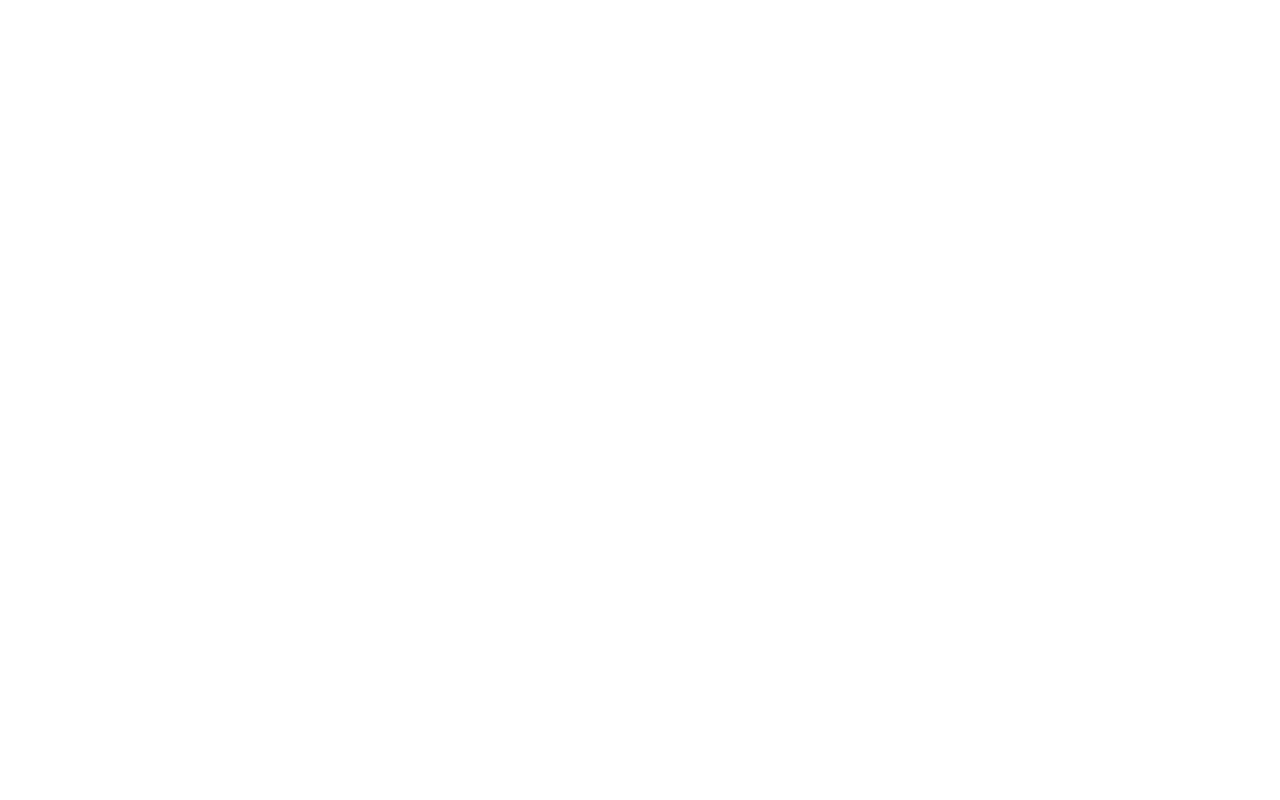
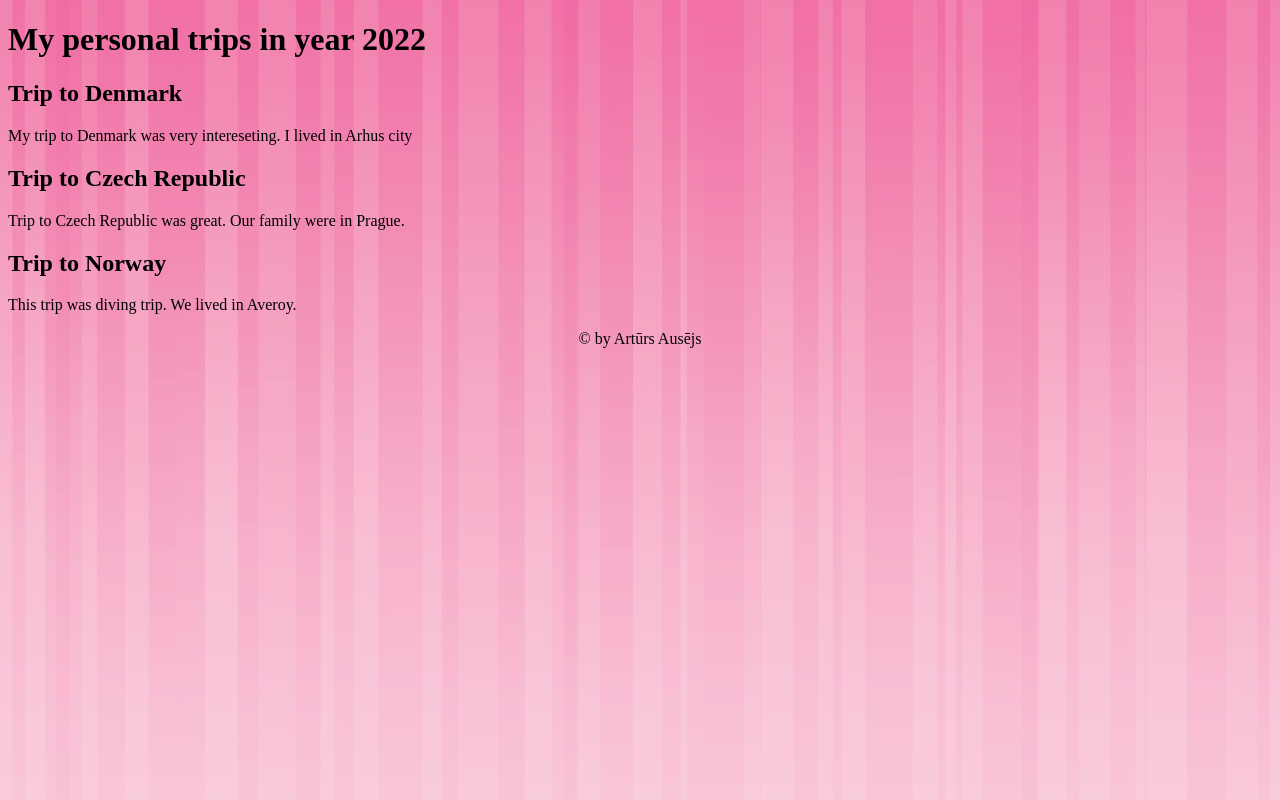
Before and after one commit to artursausejs/CS50xCourseWebsite, a plain HTML site: page index.html in a window 1280 px wide. Drawn offline with Linux system fonts and the light colour scheme.

Commit message:
HTML, CSS, folder with file.

```diff
--- a/index.html
+++ b/index.html
@@ -2,9 +2,26 @@
 <html>
   <!-- This is an HTML comment; build your site between these HTML tags -->
   <head>
-    <title>My web page</title>
+    <title>My trips in 2022.</title>
+    <link href="styles.css" rel="stylesheet">
+    <meta charset="utf-8">
   </head>
   <body>
-
+    <main>
+      <header><h1>My personal trips in year 2022</h1></header>
+      <article>
+        <h2>Trip to Denmark</h2>
+        <p>My trip to Denmark was very intereseting. I lived in Arhus city</p>
+      </article>
+      <article>
+        <h2>Trip to Czech Republic</h2>
+        <p>Trip to Czech Republic was great. Our family were in Prague.</p>
+      </article>
+      <article>
+        <h2>Trip to Norway</h2>
+        <p>This trip was diving trip. We lived in Averoy.</p>
+      </article>
+    </main>
+    <footer>&copy by Artūrs Ausējs</footer>
   </body>
 </html>
--- a/styles.css
+++ b/styles.css
@@ -1 +1,8 @@
 /* This is a CSS comment. Put your CSS styling below this line */
+
+body {
+  background-image: url("images/bg.png");
+}
+footer {
+  text-align: center;
+}
```
Also changed, not shown: images/bg.png (added).
